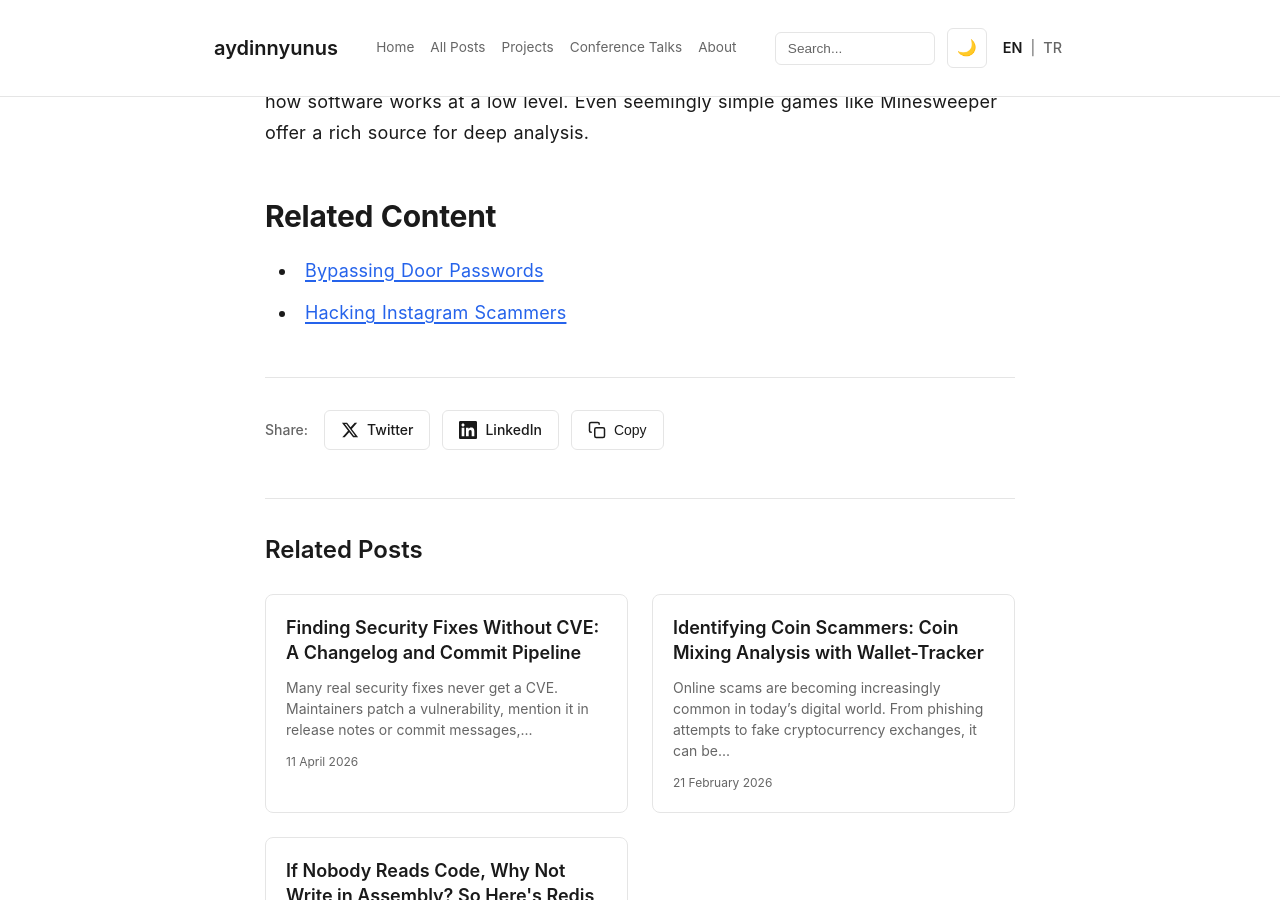
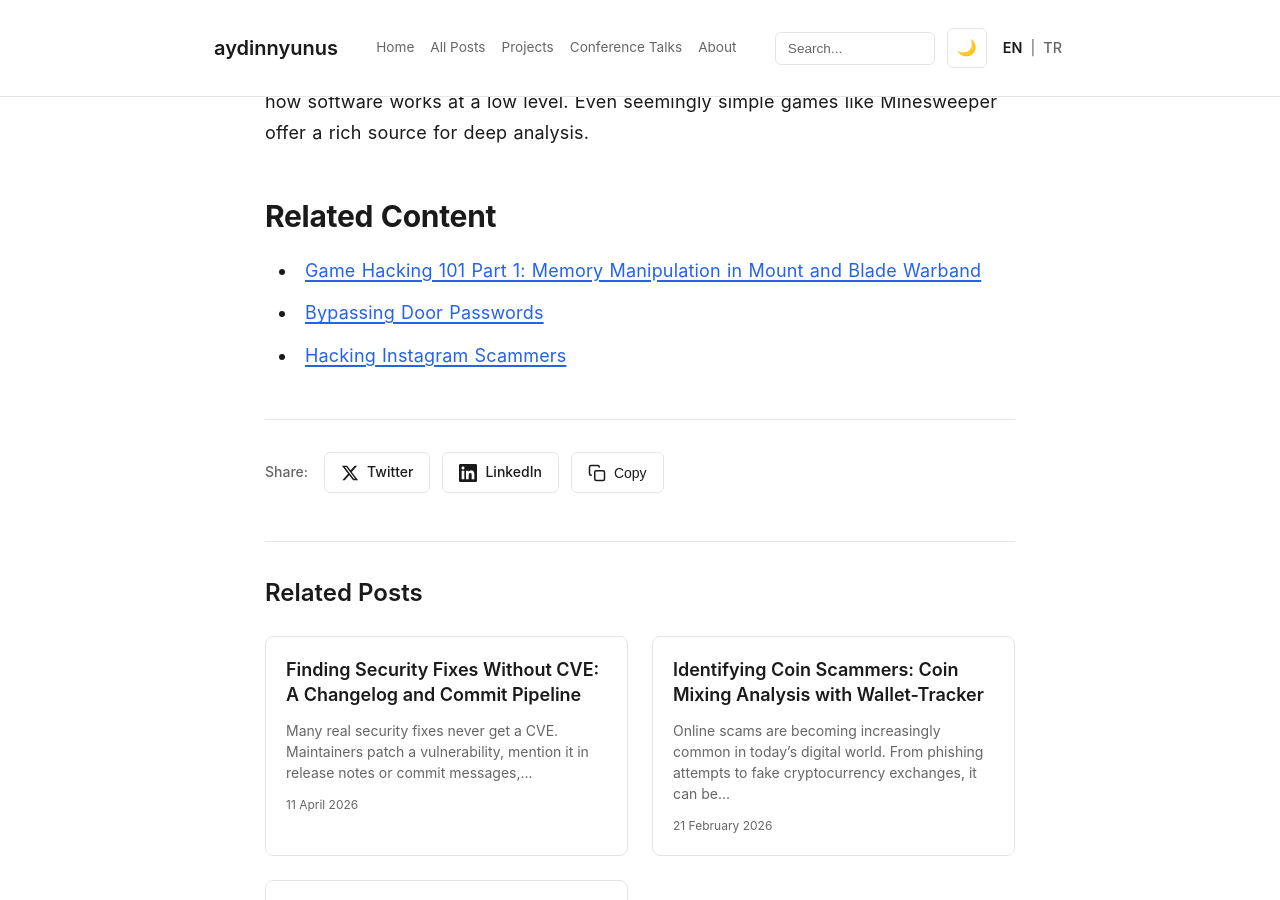
Before and after one commit to aydinnyunus/aydinnyunus.github.io, a Jekyll site: the page built from _posts/2026-02-28-game-hacking-101-part2-minesweeper-reverse-engineering.md, in a window 1280 px wide and 900 px high, scrolled down 13711 px. Built offline with Jekyll 4.4.1, drawn with Linux system fonts in a browser that asks for light colours.

Commit message:
add related posts

```diff
--- a/_posts/2026-02-28-game-hacking-101-part2-minesweeper-reverse-engineering.md
+++ b/_posts/2026-02-28-game-hacking-101-part2-minesweeper-reverse-engineering.md
@@ -236,5 +236,6 @@ Game hacking and reverse engineering are powerful techniques for understanding h
 
 ## Related Content
 
+- [Game Hacking 101 Part 1: Memory Manipulation in Mount and Blade Warband](/2026/01/03/game-hacking-101-memory-manipulation/)
 - [Bypassing Door Passwords](/2022/01/07/bypassing-door-passwords/)
 - [Hacking Instagram Scammers](/2022/04/11/hacking-instagram-scammers/)
```
Also changed, not shown: _posts/2026-02-28-game-hacking-101-part2-minesweeper-reverse-engineering-tr.md (+1 -0 lines).
